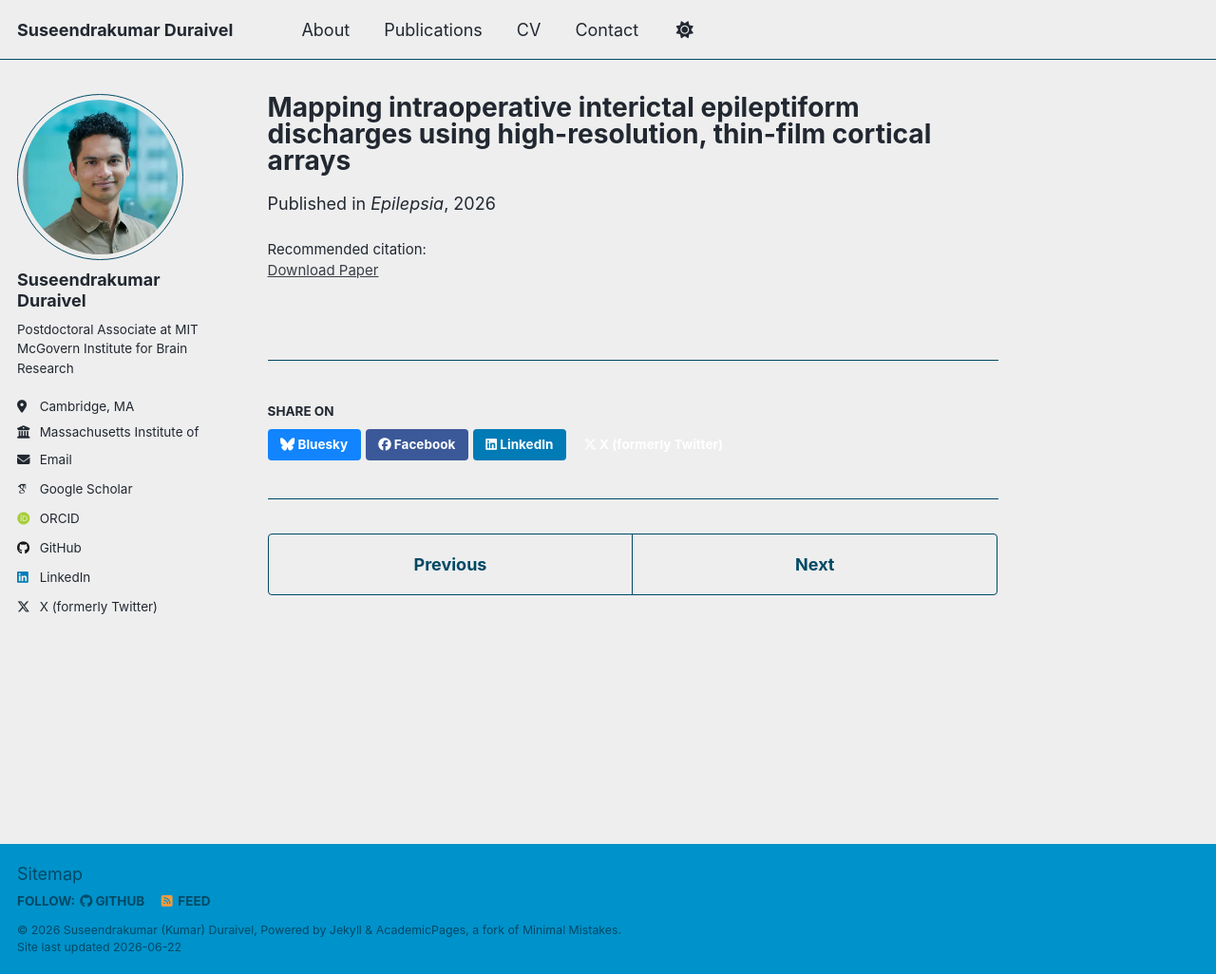
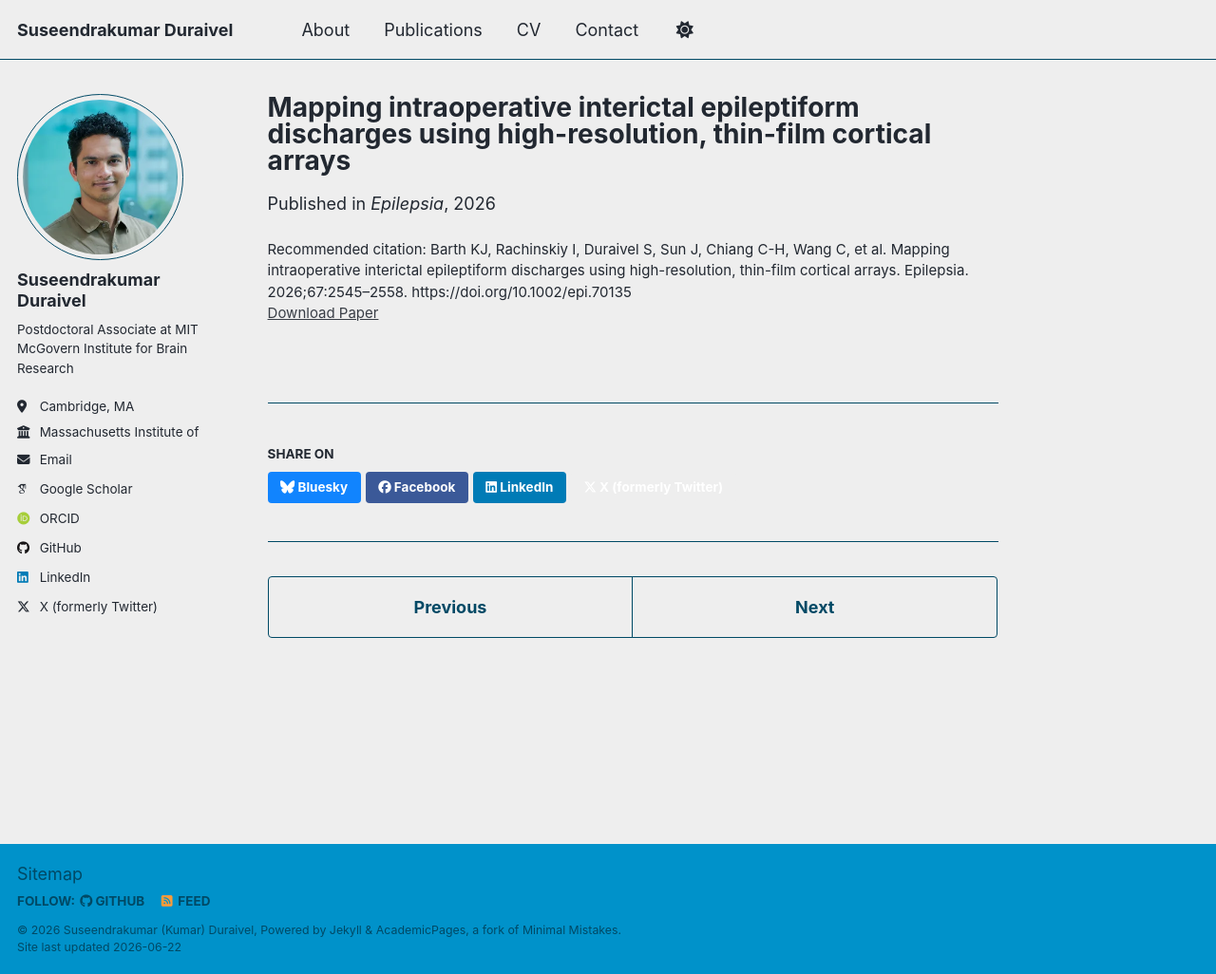
Before and after one commit to sduraivel30/sduraivel30.github.io, a Jekyll site: the page built from _publications/2026-02-26-mapping-interictal-discharges.md, in a window 1280 px wide and 1026 px high. Shown: the whole window at 95% size. Built offline with Jekyll 4.4.1, drawn with Linux system fonts in a browser that asks for light colours; some web fonts are replaced; a script that is not in the unit is left out.

Commit message:
Fill in publication details for 2025-2026 papers
Co-Authored-By: Claude Sonnet 4.6 <noreply@anthropic.com>

```diff
--- a/_publications/2026-02-26-mapping-interictal-discharges.md
+++ b/_publications/2026-02-26-mapping-interictal-discharges.md
@@ -5,6 +5,6 @@ category: manuscripts
 permalink: /publication/2026-mapping-interictal-discharges
 date: 2026-02-26
 venue: 'Epilepsia'
-paperurl: ''
-citation: ''
+paperurl: 'https://onlinelibrary.wiley.com/doi/abs/10.1002/epi.70135'
+citation: 'Barth KJ, Rachinskiy I, Duraivel S, Sun J, Chiang C-H, Wang C, et al. Mapping intraoperative interictal epileptiform discharges using high-resolution, thin-film cortical arrays. Epilepsia. 2026;67:2545–2558. https://doi.org/10.1002/epi.70135'
 ---
```
Also changed, not shown: _publications/2025-08-22-shared-latent-representations.md (+2 -2 lines), _publications/2026-04-10-hfo-hybrid-arrays.md (+1 -1 lines), _publications/2026-05-19-monosynaptic-connections.md (+1 -1 lines).
